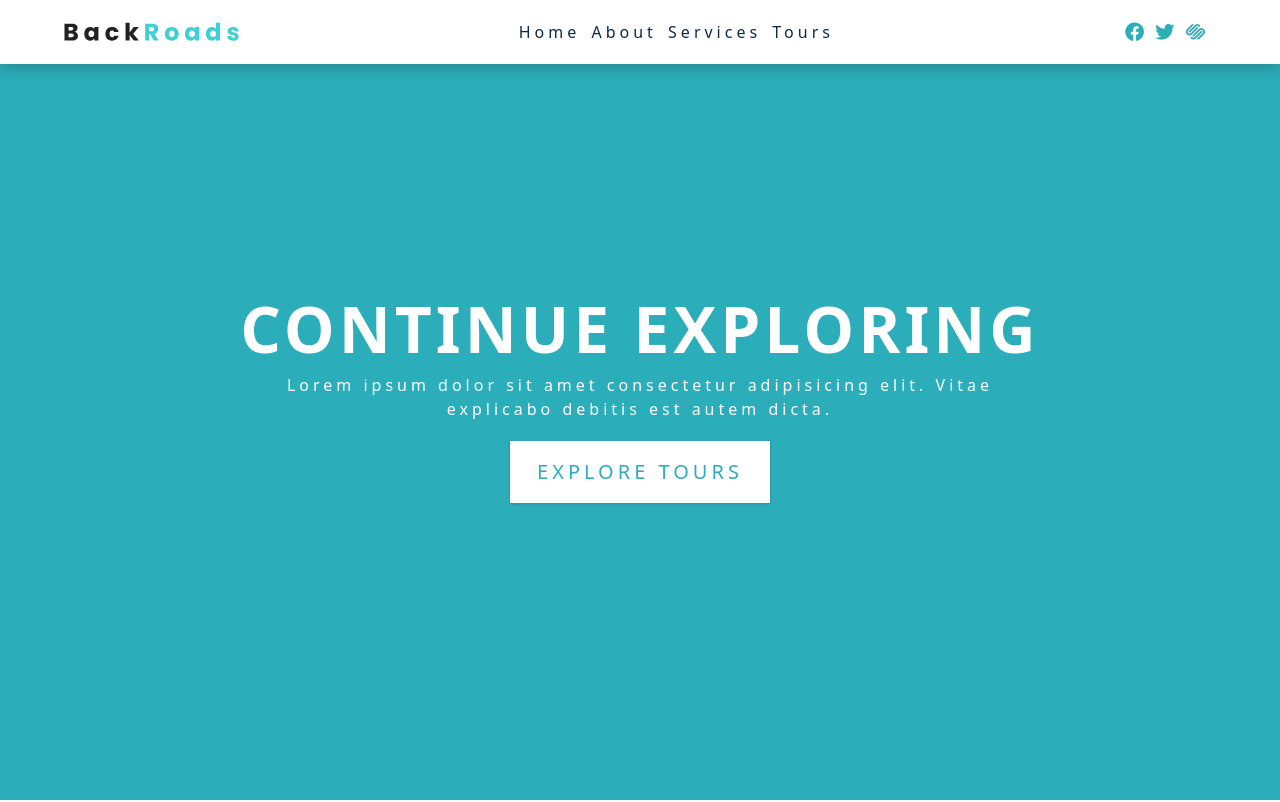
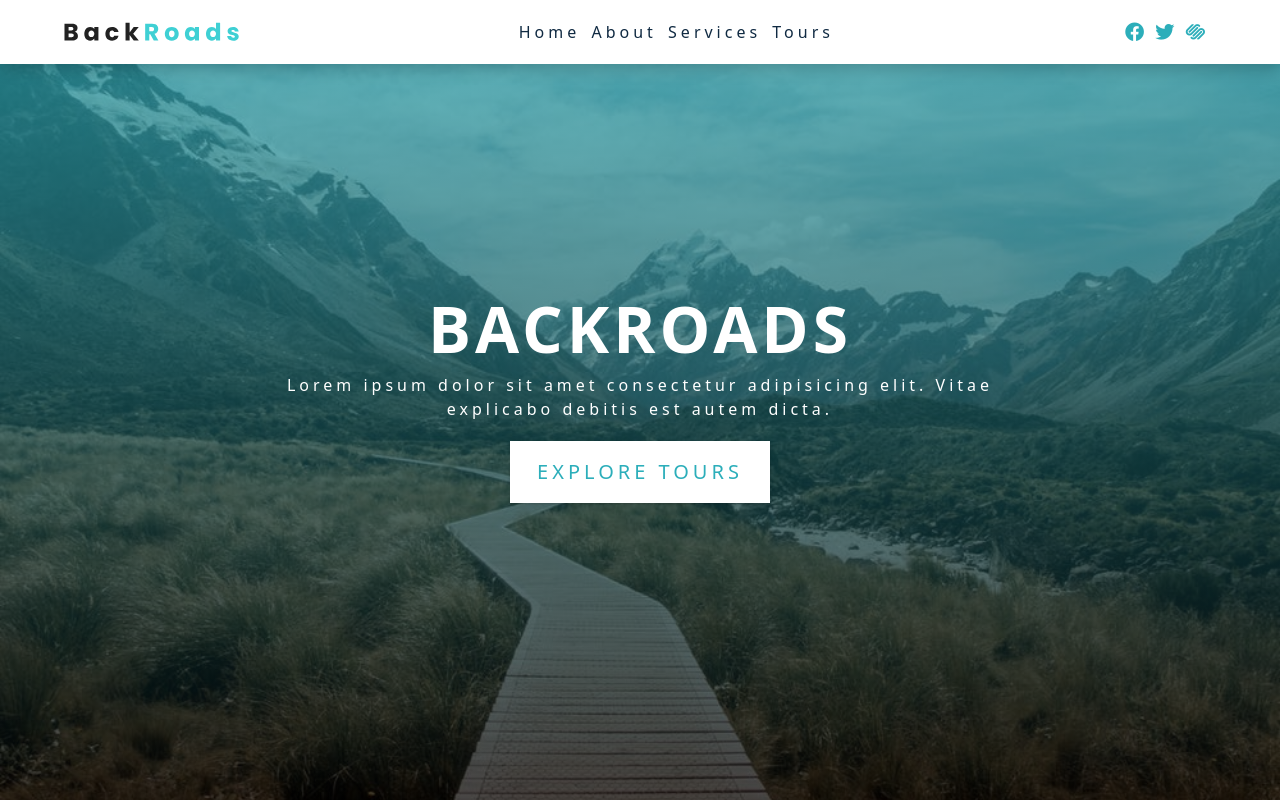
Before and after one commit to skilledlancer/react-backroads, a JavaScript app: page / in a window 1280 px wide. Shown: the top 802 px of the page. Built offline with nearby package versions, Linux system fonts and the light colour scheme; the HTML template or start-up script is replaced by a standard one.

Commit message:
Hero section

```diff
--- a/src/components/Hero.js
+++ b/src/components/Hero.js
@@ -2,7 +2,7 @@ const Hero = () => {
     return (
         <section className="hero" id="home">
       <div className="hero-banner">
-        <h1>continue exploring</h1>
+        <h1>BackRoads</h1>
         <p>
           Lorem ipsum dolor sit amet consectetur adipisicing elit. Vitae
           explicabo debitis est autem dicta.
--- a/src/index.css
+++ b/src/index.css
@@ -205,10 +205,10 @@ Hero
   border-color: var(--clr-white);
 }
 @media screen and (min-width: 768px) {
-  /* .hero {
+  .hero {
     background: linear-gradient(rgb(44, 174, 186, 0.7), rgba(0, 0, 0, 0.7)),
-      url('../images/main.jpeg') center/cover no-repeat;
-  } */
+      url('./images/main.jpeg') center/cover no-repeat;
+  }
   .hero-banner {
     padding: 0;
   }
```
